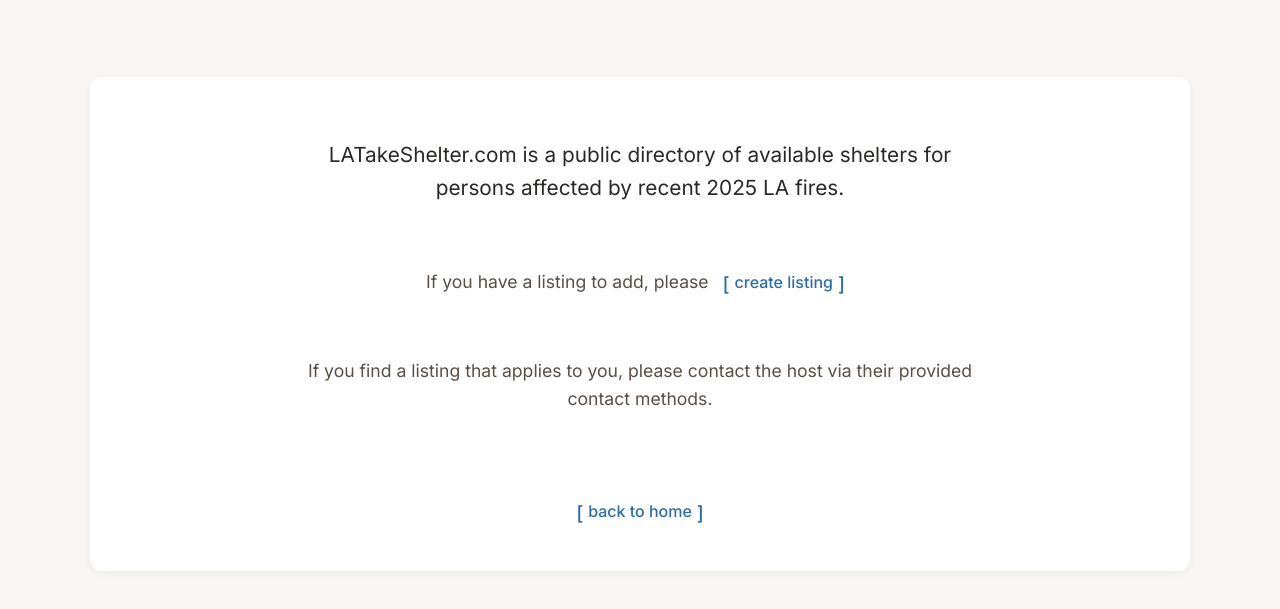
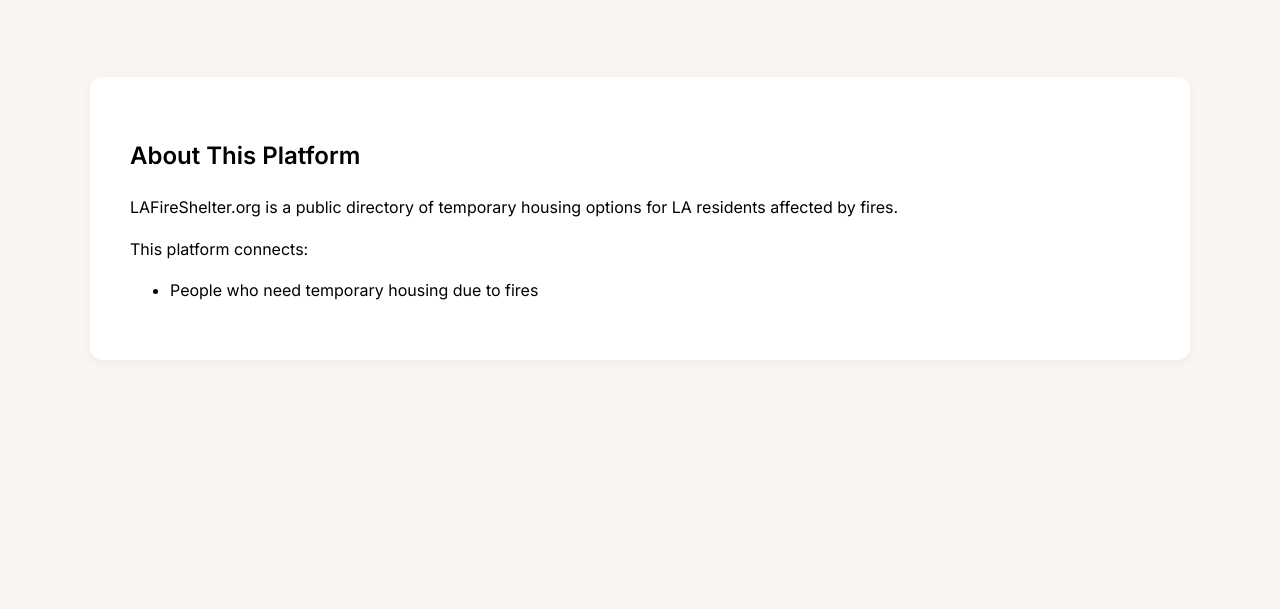
Before and after one commit to rajat1299/la-shelter, a website: page frontend/how-it-works.html in a window 1280 px wide. Shown: the part 191-800 px from the top of the page. Drawn offline with Linux system fonts and the light colour scheme.

Commit message:
Update platform name to LAFireShelter.org in how-it-works page

```diff
--- a/frontend/how-it-works.html
+++ b/frontend/how-it-works.html
@@ -30,18 +30,13 @@
         </div>
 
         <div class="content-card">
-            <div class="simple-content">
-                <p class="lead-text">LATakeShelter.com is a public directory of available shelters for persons affected by recent 2025 LA fires.</p>
-
-                <div class="action-steps">
-                    <p>If you have a listing to add, please <a href="create-listing.html" class="btn-bracket">create listing</a></p>
-
-                    <p>If you find a listing that applies to you, please contact the host via their provided contact methods.</p>
-                </div>
-
-                <div class="back-link">
-                    <a href="index.html" class="btn-bracket">back to home</a>
-                </div>
+            <div class="how-it-works-section">
+                <h2>About This Platform</h2>
+                <p>LAFireShelter.org is a public directory of temporary housing options for LA residents affected by fires.</p>
+                <p>This platform connects:</p>
+                <ul>
+                    <li>People who need temporary housing due to fires</li>
+                </ul>
             </div>
         </div>
     </div>
```
